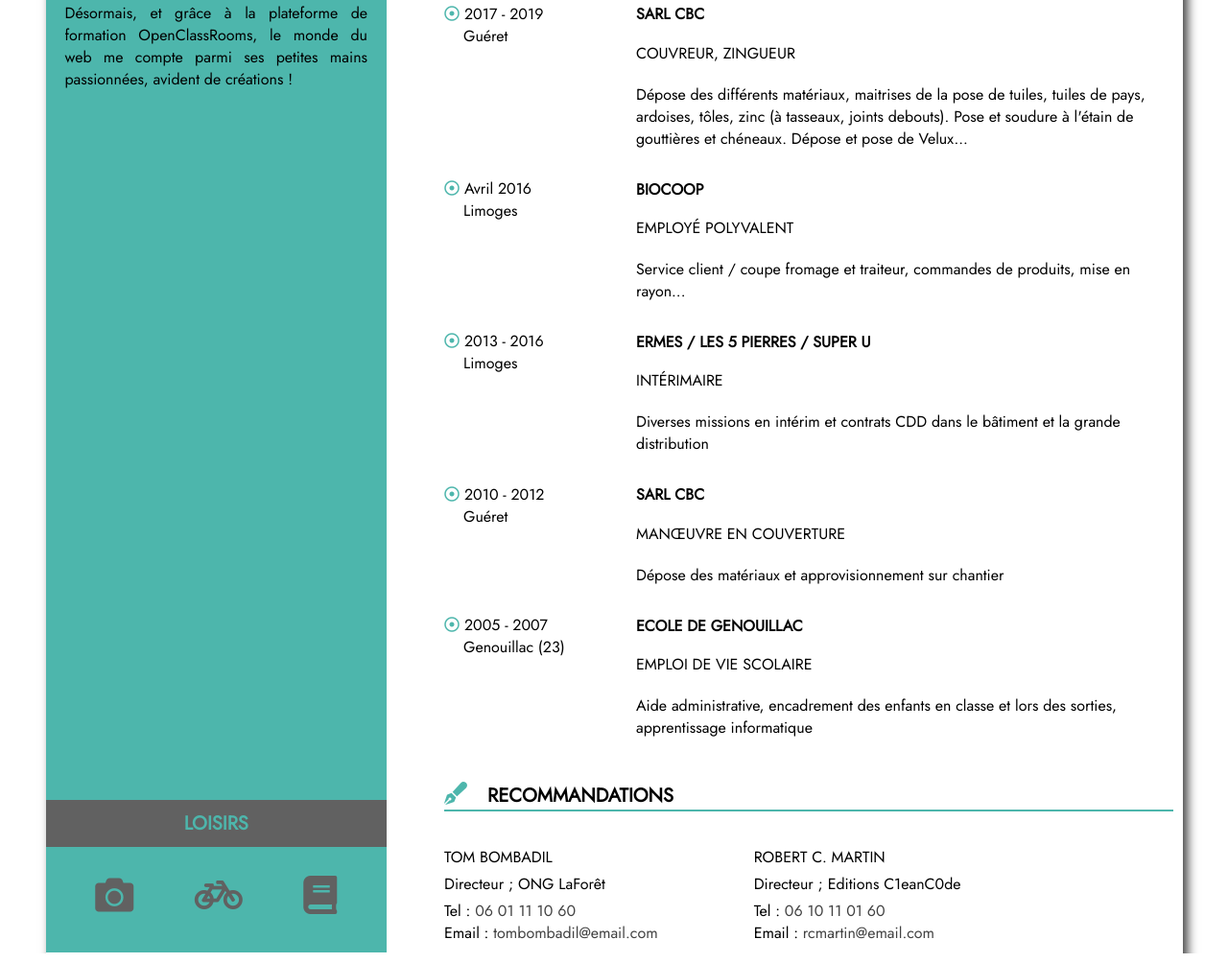
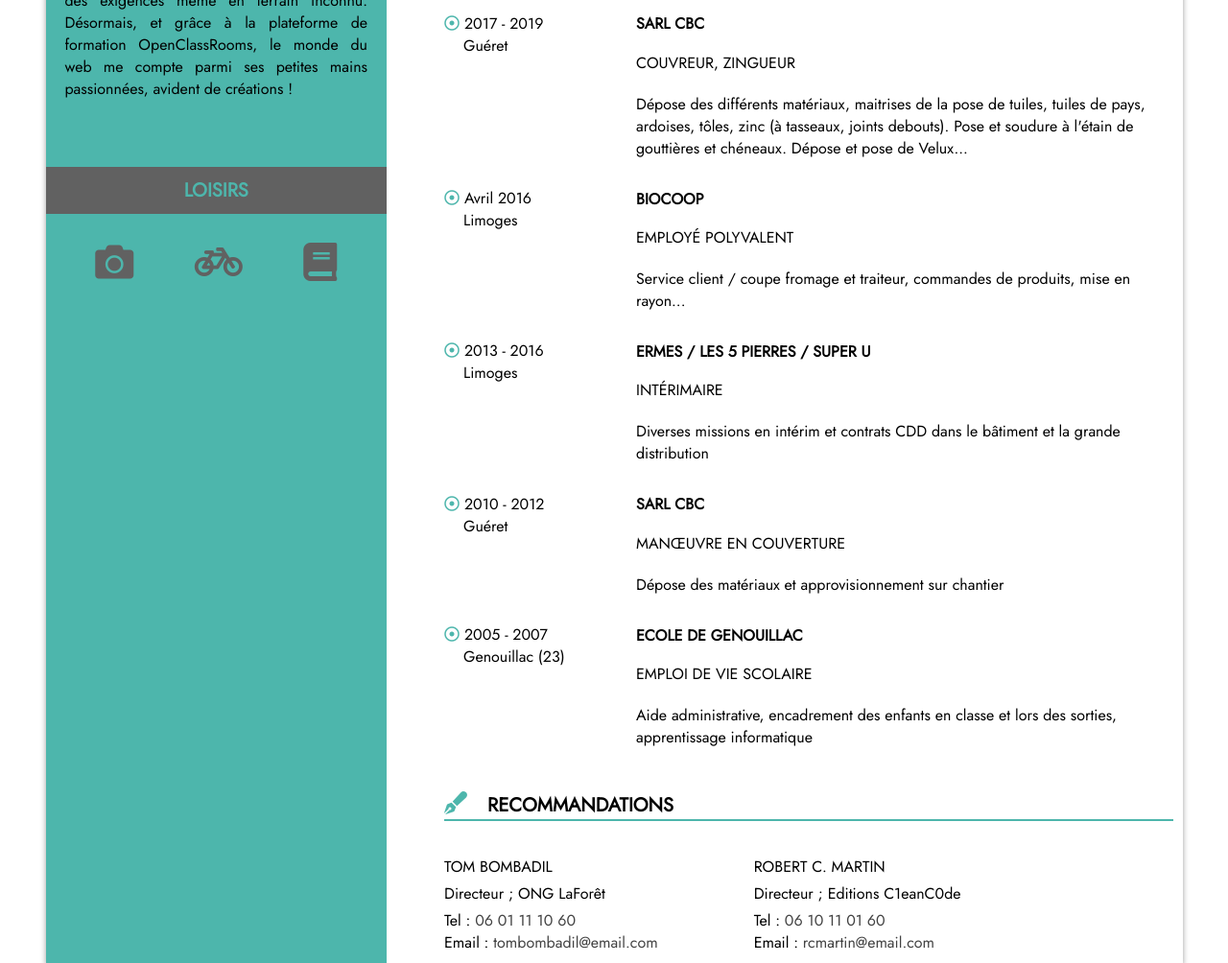
Before and after one commit to NikolasVolg/CV_P2, a plain HTML site: page index.html in a window 1280 px wide. Shown: the part 1384-2388 px from the top of the page at 96% size. Drawn offline with Linux system fonts and the light colour scheme.

Commit message:
Remove fixed height and use js

```diff
--- a/index.html
+++ b/index.html
@@ -23,7 +23,6 @@
     <!-- SECTION DÉTAILS -->
 
     <section>
-
         <div>
             <img src="./images/photo_CV_P2.png" alt="photo identité" title="It's-a me, Mario !">
         </div>
@@ -205,6 +204,23 @@
         <p>Le saviez-vous ?<br> Le <span>Macintosh</span> tire son nom d'une variété de pomme.</p>
     </div>
 
+
+    <script>
+        const bodyElem = document.querySelector('body')
+        const sectionDetailElem = document.querySelector('body section:nth-of-type(1)')
+
+        const setSectionDetailHeight = (windowWidth, bodyHeight, elem) => {
+            elem.style.height = windowWidth < 768 ? '' : `${bodyHeight}px`
+        }
+
+        window.addEventListener('load', () => {
+            setSectionDetailHeight(window.innerWidth, bodyElem.clientHeight, sectionDetailElem)
+        })
+
+        window.addEventListener('resize', () => {
+            setSectionDetailHeight(window.innerWidth, bodyElem.clientHeight, sectionDetailElem)
+        })
+    </script>
 </body>
 
 </html>
--- a/style.css
+++ b/style.css
@@ -118,7 +118,6 @@ section:nth-of-type(1) p {
     margin-top: 10px;
 }
 
-
 /* SECTION INFOS */
 
 .job {
@@ -200,10 +199,6 @@ section:nth-of-type(2) h4 {
     section:nth-of-type(1) h3 {
         margin-top: 70px;
     }
-    section:nth-of-type(1) h3:nth-of-type(3) {
-        margin-top: 1500px;
-        /*et ajout en version desktop à 750px*/
-    }
     section:nth-of-type(2) {
         width: 60%;
         text-align: left;
@@ -261,9 +256,9 @@ section:nth-of-type(2) h4 {
 @media screen and (min-width: 1024px) {
     body {
         max-width: 1185px;
-        margin: 0 auto;
+        margin: 10px auto;
         font-size: 20px;
-        box-shadow: 5px 10px 10px #424242;
+        box-shadow: 0 3px 6px rgba(0,0,0,0.16), 0 3px 6px rgba(0,0,0,0.23);
     }
     p {
         font-size: 0.8em;
@@ -283,9 +278,6 @@ section:nth-of-type(2) h4 {
     }
     section:nth-of-type(1) {
         width: 30%;
-    }
-    section:nth-of-type(1) h3:nth-of-type(3) {
-        margin-top: 740px;
     }
     .job::before {
         display: none;
@@ -342,54 +334,3 @@ section:nth-of-type(2) h4 {
         margin-right: 100px;
     }
 }
-
-
-/* @media print {
-    @page {
-        margin: 3cm 2cm 3cm 2cm;
-    }
-    body {
-        width: auto !important;
-        margin: auto;
-        font-family: serif;
-        background-color: none;
-    }
-    p {
-        orphans: 3;
-        widows: 3 !important;
-        font-size: 12pt;
-    }
-    a {
-        color: #000!important;
-    }
-    a[href]:after {
-        content: "(" attr(href) ")";
-    }
-    h1 {
-        font-size: 30pt;
-        margin-top: -20pt;
-    }
-    section:nth-of-type(1) h3 {
-        text-decoration: underline;
-        font-size: 18pt;
-    }
-    section:nth-of-type(1) h3:nth-of-type(3)~div {
-        margin-bottom: 15cm;
-    }
-    section:nth-of-type(2) h2:nth-of-type(2) {
-        page-break-before: always;
-    }
-    .conteneur {
-        display: flex;
-        flex-wrap: wrap;
-        text-align: left !important;
-    }
-    .infos {
-        width: 5cm !important;
-        margin-right: 1cm;
-    }
-    #conteneur_recommandations {
-        display: flex;
-        justify-content: space-around;
-    }
-} */
```
